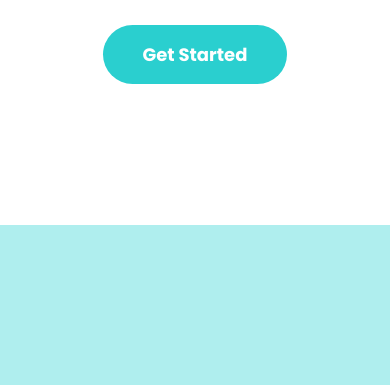
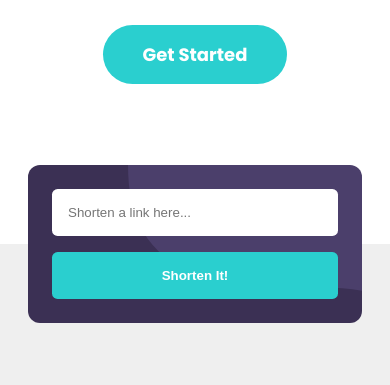
Before and after one commit to N1Coder/url-shortening-app, a website built with Vite: page index.html in a window 390 px wide. Shown: the part 715-1100 px from the top of the page. Built offline with nearby package versions, Linux system fonts and the light colour scheme.

Commit message:
feat: add input shorten link component

```diff
--- a/index.html
+++ b/index.html
@@ -20,6 +20,7 @@
       rel="stylesheet"
     />
     <link rel="stylesheet" href="style.css" />
+    <script defer src="main.js"></script>
   </head>
   <body>
     <header>
@@ -90,7 +91,24 @@
         </div>
       </section>
 
-      <section class="about-section"></section>
+      <section class="about-section">
+        <div class="input-container">
+          <form id="formShortenLink" class="form-shorten-link">
+            <input
+              class="input-shorten-link"
+              type="text"
+              placeholder="Shorten a link here..."
+            />
+            <button
+              id="btn-shorten-link"
+              type="submit"
+              class="btn-primary btn-shorten-link"
+            >
+              Shorten It!
+            </button>
+          </form>
+        </div>
+      </section>
     </main>
 
     <!-- Features Pricing Resources Login Sign Up More than just shorter links Build
--- a/main.js
+++ b/main.js
@@ -1,24 +1,7 @@
-import './style.css'
-import javascriptLogo from './javascript.svg'
-import viteLogo from '/vite.svg'
-import { setupCounter } from './counter.js'
+const formShortenLink = document.querySelector("form")
 
-document.querySelector('#app').innerHTML = `
-  <div>
-    <a href="https://vitejs.dev" target="_blank">
-      <img src="${viteLogo}" class="logo" alt="Vite logo" />
-    </a>
-    <a href="https://developer.mozilla.org/en-US/docs/Web/JavaScript" target="_blank">
-      <img src="${javascriptLogo}" class="logo vanilla" alt="JavaScript logo" />
-    </a>
-    <h1>Hello Vite!</h1>
-    <div class="card">
-      <button id="counter" type="button"></button>
-    </div>
-    <p class="read-the-docs">
-      Click on the Vite logo to learn more
-    </p>
-  </div>
-`
+formShortenLink.addEventListener("submit", (e) => {
+  e.preventDefault()
 
-setupCounter(document.querySelector('#counter'))
+  console.log("lol")
+})
--- a/style.css
+++ b/style.css
@@ -24,7 +24,7 @@
   --gap-section-inline-mobile: 1.75rem;
   --gap-section-inline: 10rem;
 
-  --font-paragraph: 1.125rem; // 18px
+  --font-paragraph: 1.125rem; /* 18px */
 }
 
 * {
@@ -66,6 +66,7 @@ header nav {
   padding-block: 3rem 1.5rem;
   padding-inline: var(--gap-section-inline);
   background-color: #fff;
+  z-index: 999;
 }
 
 header nav ul {
@@ -129,7 +130,42 @@ section.hero-section .hero-right {
 }
 
 section.about-section {
-  background-color: paleturquoise;
+  background-color: hsla(var(--neutral-gray), 0.25);
+}
+
+section.about-section .form-shorten-link {
+  display: flex;
+  align-items: center;
+  background-color: hsla(var(--primary-dark-violet));
+  padding: 2.5rem 3rem;
+  border-radius: 0.75rem;
+  background-image: url("images/bg-shorten-desktop.svg");
+  background-repeat: no-repeat;
+  background-size: cover;
+  background-position: 0 15%;
+  transform: translateY(-50%);
+}
+
+section.about-section .form-shorten-link * {
+  display: block;
+  border-radius: 0.35rem;
+}
+
+section.about-section .form-shorten-link .input-shorten-link {
+  flex: 1;
+  color: hsla(var(--neutral-very-dark-violet));
+  padding: 1rem 1.5rem;
+  margin-right: 1rem;
+  outline: none;
+  border: none;
+}
+
+section.about-section .form-shorten-link .btn-shorten-link {
+  padding: 1rem 2rem;
+  font-weight: 700;
+  outline: none;
+  border: none;
+  cursor: pointer;
 }
 
 @media (max-width: 576px) {
@@ -241,7 +277,7 @@ section.about-section {
   section.hero-section .hero-left .btn-hero {
     display: block;
     width: fit-content;
-    margin-top: 1.75rem;
+    margin-block: 1.75rem 10rem;
     margin-inline: auto;
   }
 
@@ -254,4 +290,22 @@ section.about-section {
     max-width: 150vw;
     margin-left: calc(-50vw + 50%);
   }
+
+  section.about-section .form-shorten-link {
+    flex-direction: column;
+    padding: 1.5rem;
+    background-image: url("images/bg-shorten-mobile.svg");
+    background-size: 70%;
+    background-position: top right;
+  }
+
+  section.about-section .form-shorten-link .input-shorten-link {
+    margin: 0;
+    margin-bottom: 1rem;
+    padding-inline: 1rem;
+  }
+
+  section.about-section .form-shorten-link * {
+    width: 100%;
+  }
 }
```
